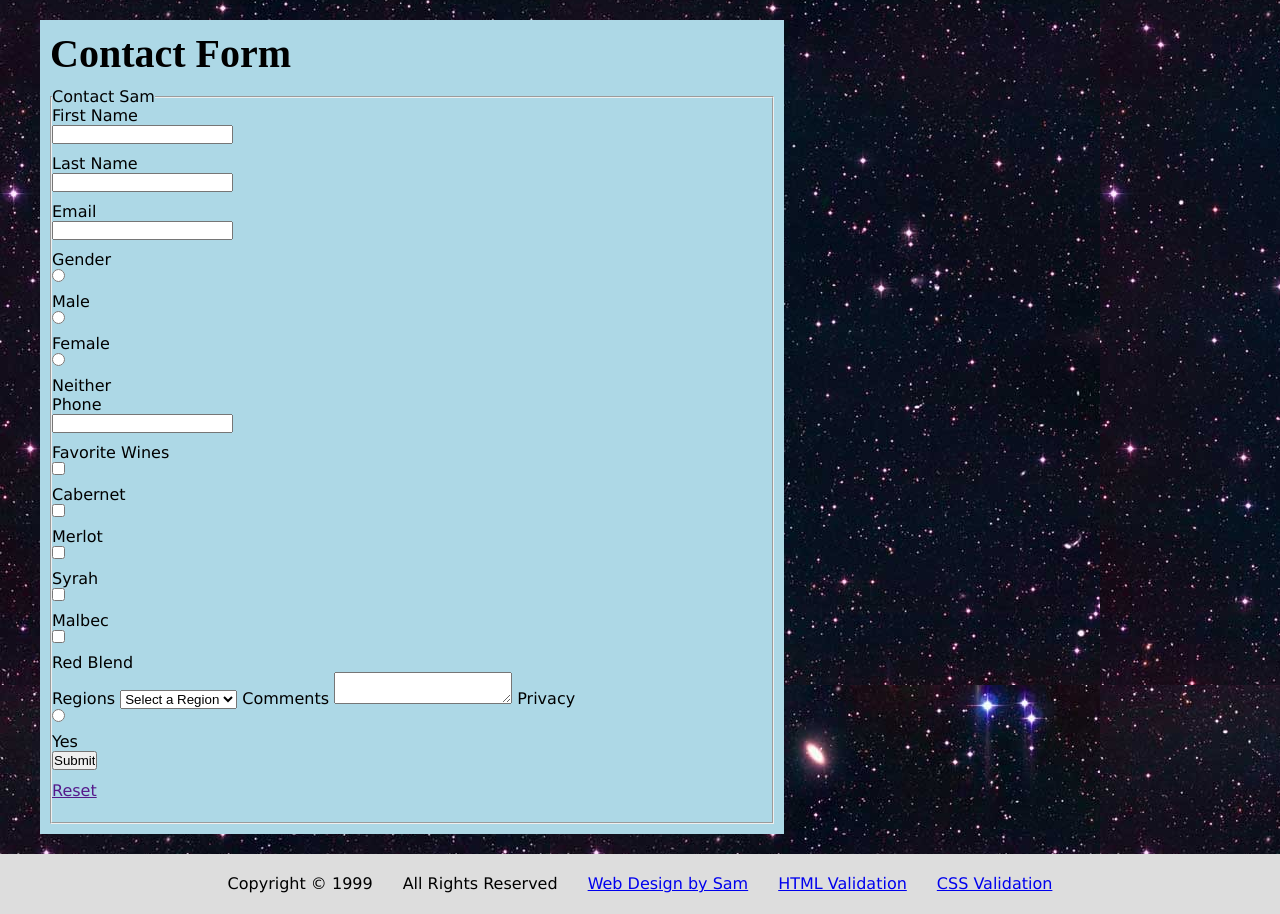
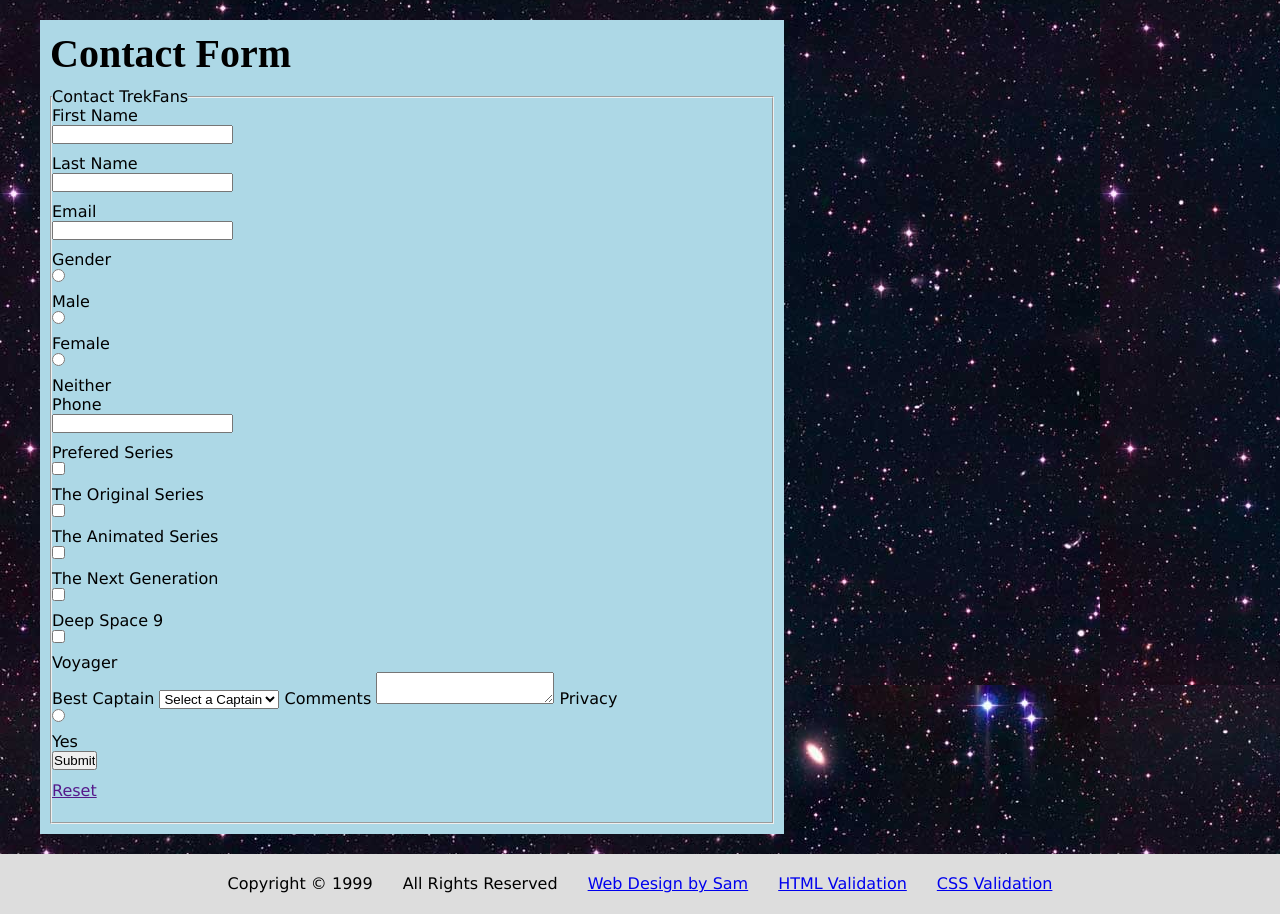
Before and after one commit to sammoneal/it261, a PHP site: page /final/contact.php in a window 1280 px wide. Shown: the part 140-1054 px from the top of the page. Run offline with PHP 8.4, Linux system fonts and the light colour scheme; the visitor is signed in with stand-in values (Sample User, id 1); some libraries are stand-ins or nearby versions.

```diff
--- a/final/contact.php
+++ b/final/contact.php
@@ -9,8 +9,8 @@ $last_name = '';
 $email= '';
 $gender= '';
 $phone= '';
-$wines = '';
-$regions= '';
+$series = '';
+$captain= '';
 $comments = '';
 $privacy = '';
 
@@ -19,8 +19,8 @@ $last_name_err = '';
 $email_err = '';
 $gender_err = '';
 $phone_err = '';
-$wines_err = '';
-$regions_err = '';
+$series_err = '';
+$captain_err = '';
 $comments_err = '';
 $privacy_err = '';
 
@@ -50,15 +50,15 @@ if($_SERVER['REQUEST_METHOD'] == "POST") {
     } else {
         $phone = $_POST['phone'];
     }
-    if(empty($_POST["wines"])) {
-        $wines_err = "What, no wines?";
+    if(empty($_POST["series"])) {
+        $series_err = "What, no series?";
     } else {
-        $wines = $_POST['wines'];
+        $series = $_POST['series'];
     }
-    if(empty($_POST["regions"])) {
-        $regions_err = "Please enter a value";
+    if(empty($_POST["captain"])) {
+        $captain_err = "Please enter a value";
     } else {
-        $regions = $_POST['regions'];
+        $captain = $_POST['captain'];
     }
     if(empty($_POST["comments"])) {
         $comments_err = "Please enter a value";
@@ -77,8 +77,8 @@ if(isset($_POST['first_name'],
     $_POST['email'],
     $_POST['gender'],
     $_POST['phone'],
-    $_POST['wines'],
-    $_POST['regions'],
+    $_POST['series'],
+    $_POST['captain'],
     $_POST['comments'],
     $_POST['privacy'])) {
         $to = 'sam.oneal@gmail.com';
@@ -89,8 +89,8 @@ if(isset($_POST['first_name'],
         Email: '.$email.' '.PHP_EOL.'
         Gender: '.$gender.' '.PHP_EOL.'
         Phone: '.$phone.' '.PHP_EOL.'
-        Wines: '.$wines.' '.PHP_EOL.'
-        Regions: '.$regions.' '.PHP_EOL.'
+        series: '.$series.' '.PHP_EOL.'
+        captain: '.$captain.' '.PHP_EOL.'
         Comments: '.$comments.' '.PHP_EOL.'
         Privacy: '.$privacy.' '.PHP_EOL.'
         ';
@@ -99,7 +99,7 @@ if(isset($_POST['first_name'],
             'From' => 'noreply@samoneal.net'
         );
 
-    if(!empty($first_name && $last_name && $email && $gender && $wines && $regions && $phone && $comments)) {
+    if(!empty($first_name && $last_name && $email && $gender && $series && $captain && $phone && $comments)) {
         mail($to, $subject, $body, $headers);
         header('Location:thx.php');
     }
@@ -111,7 +111,7 @@ if(isset($_POST['first_name'],
     <h1>Contact Form</h1>
     <form action="<?php echo htmlspecialchars($_SERVER["PHP_SELF"]); ?>" method="post">
         <fieldset>
-            <legend>Contact Sam</legend>
+            <legend>Contact TrekFans</legend>
             <label>First Name</label>
             <input type="text" name="first_name" value="<?php
                 if (isset($_POST["first_name"])) echo htmlspecialchars($_POST['first_name']);
@@ -145,47 +145,44 @@ if(isset($_POST['first_name'],
                 if (isset($_POST["phone"])) echo htmlspecialchars($_POST['phone']);
                 ?>">
             <span><?php echo $phone_err ?></span>
-            <label>Favorite Wines</label>
+            <label>Prefered Series</label>
             <ul>
-                <li><input type="checkbox" name="wines[]" value="cab" <?php
-                    if (isset($_POST['wines']) && in_array('cab', $wines)) echo 'checked="checked"';
-                    ?>>Cabernet</li>
-                <li><input type="checkbox" name="wines[]" value="merlot" <?php
-                    if (isset($_POST['wines']) && in_array('merlot', $wines)) echo 'checked="checked"';
-                    ?>>Merlot</li>
-                <li><input type="checkbox" name="wines[]" value="syrah" <?php
-                    if (isset($_POST['wines']) && in_array('syrah', $wines)) echo 'checked="checked"';
-                    ?>>Syrah</li>
-                <li><input type="checkbox" name="wines[]" value="malbec" <?php
-                    if (isset($_POST['wines']) && in_array('malbec', $wines)) echo 'checked="checked"';
-                    ?>>Malbec</li>
-                <li><input type="checkbox" name="wines[]" value="red" <?php
-                    if (isset($_POST['wines']) && in_array('red', $wines)) echo 'checked="checked"';
-                    ?>>Red Blend</li>
+                <li><input type="checkbox" name="series[]" value="tos" <?php
+                    if (isset($_POST['series']) && in_array('tos', $series)) echo 'checked="checked"';
+                    ?>>The Original Series</li>
+                <li><input type="checkbox" name="series[]" value="merlot" <?php
+                    if (isset($_POST['series']) && in_array('merlot', $series)) echo 'checked="checked"';
+                    ?>>The Animated Series</li>
+                <li><input type="checkbox" name="series[]" value="syrah" <?php
+                    if (isset($_POST['series']) && in_array('syrah', $series)) echo 'checked="checked"';
+                    ?>>The Next Generation</li>
+                <li><input type="checkbox" name="series[]" value="malbec" <?php
+                    if (isset($_POST['series']) && in_array('malbec', $series)) echo 'checked="checked"';
+                    ?>>Deep Space 9</li>
+                <li><input type="checkbox" name="series[]" value="red" <?php
+                    if (isset($_POST['series']) && in_array('red', $series)) echo 'checked="checked"';
+                    ?>>Voyager</li>
             </ul>
-            <span><?php echo $wines_err ?></span>
-            <label>Regions</label>
-            <select name="regions">
+            <span><?php echo $series_err ?></span>
+            <label>Best Captain</label>
+            <select name="captain">
                 <option value="" <?php
-                    if (isset($_POST['regions']) && is_null($_POST['regions'])) echo 'selected="unselected"';
-                    ?>>Select a Region</option>
+                    if (isset($_POST['captain']) && is_null($_POST['captain'])) echo 'selected="unselected"';
+                    ?>>Select a Captain</option>
                 <option value="nw" <?php
-                    if (isset($_POST['regions']) && $_POST['regions'] == 'nw') echo 'selected="unselected"';
-                    ?>>Northwest</option>
+                    if (isset($_POST['captain']) && $_POST['captain'] == 'nw') echo 'selected="unselected"';
+                    ?>>Kirk</option>
                 <option value="sw" <?php
-                    if (isset($_POST['regions']) && $_POST['regions'] == 'sw') echo 'selected="unselected"';
-                    ?>>Southwest</option>
+                    if (isset($_POST['captain']) && $_POST['captain'] == 'sw') echo 'selected="unselected"';
+                    ?>>Picard</option>
                 <option value="mw" <?php
-                    if (isset($_POST['regions']) && $_POST['regions'] == 'mw') echo 'selected="unselected"';
-                    ?>>Midwest</option>
+                    if (isset($_POST['captain']) && $_POST['captain'] == 'mw') echo 'selected="unselected"';
+                    ?>>Sisko</option>
                 <option value="ne" <?php
-                    if (isset($_POST['regions']) && $_POST['regions'] == 'ne') echo 'selected="unselected"';
-                    ?>>Northweast</option>
-                <option value="se" <?php
-                    if (isset($_POST['regions']) && $_POST['regions'] == 'se') echo 'selected="unselected"';
-                    ?>>Southeast</option>
+                    if (isset($_POST['captain']) && $_POST['captain'] == 'ne') echo 'selected="unselected"';
+                    ?>>Janeway</option>
             </select>
-            <span><?php echo $regions_err ?></span>
+            <span><?php echo $captain_err ?></span>
             <label>Comments</label>
             <textarea name="comments"><?php
                 if (isset($_POST["comments"])) echo htmlspecialchars($_POST['comments']);
--- a/final/includes/header.php
+++ b/final/includes/header.php
@@ -69,7 +69,7 @@ switch (THIS_PAGE) {
         <a href="index.php"
           ><img id="logo" src="./images/logo.png" alt="logo"
         /></a>
-        <p class="greeting"><?php if(isset($username)){ echo "Service Record: {$rank} {$last_name}"; }; ?></p>
+        <p class="greeting"><?php if(isset($username) && isset($rank) && isset($last_name)){ echo "Service Record: {$rank} {$last_name}"; }; ?></p>
         <nav>
           <ul>
             <?php
```
